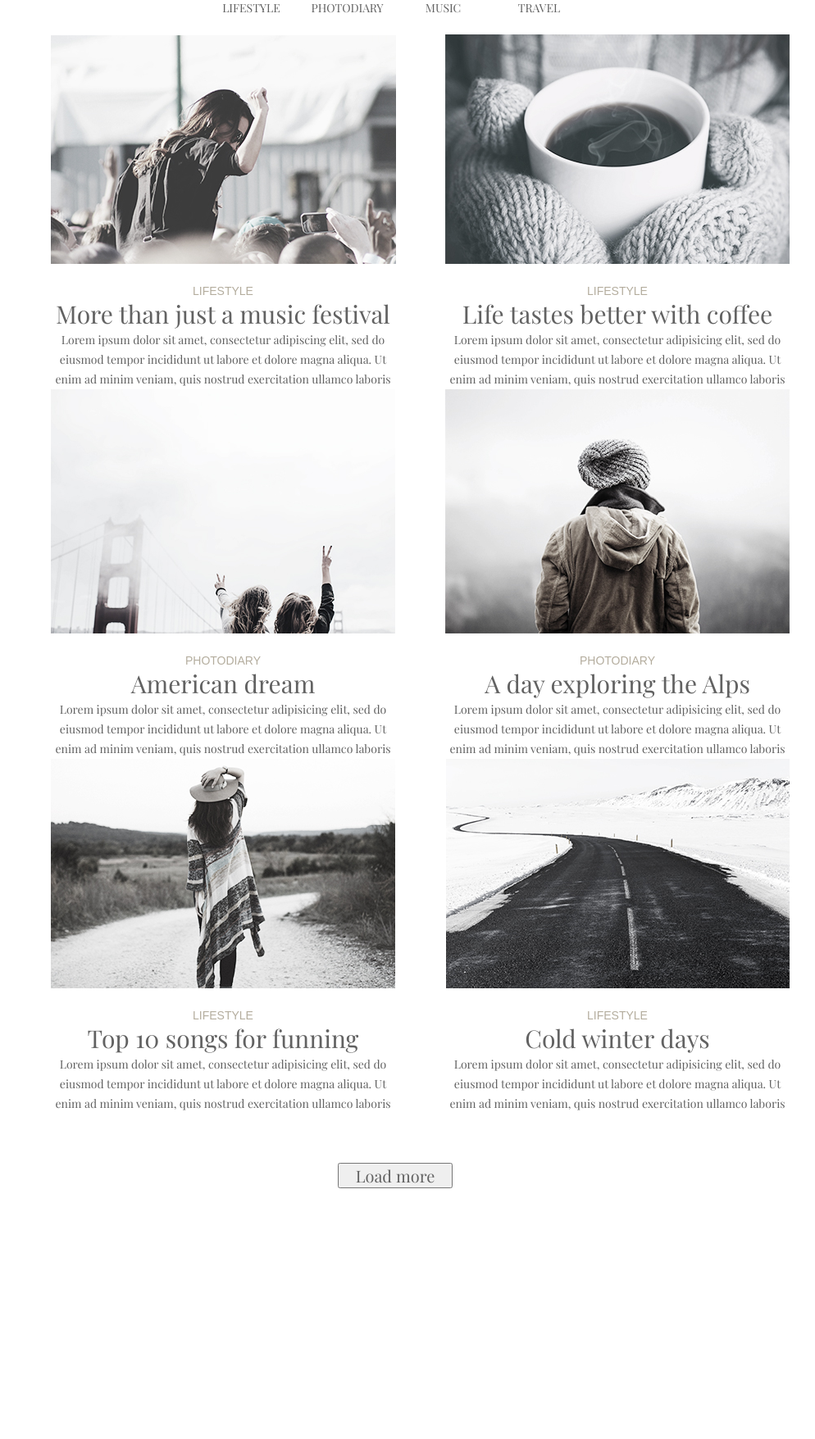
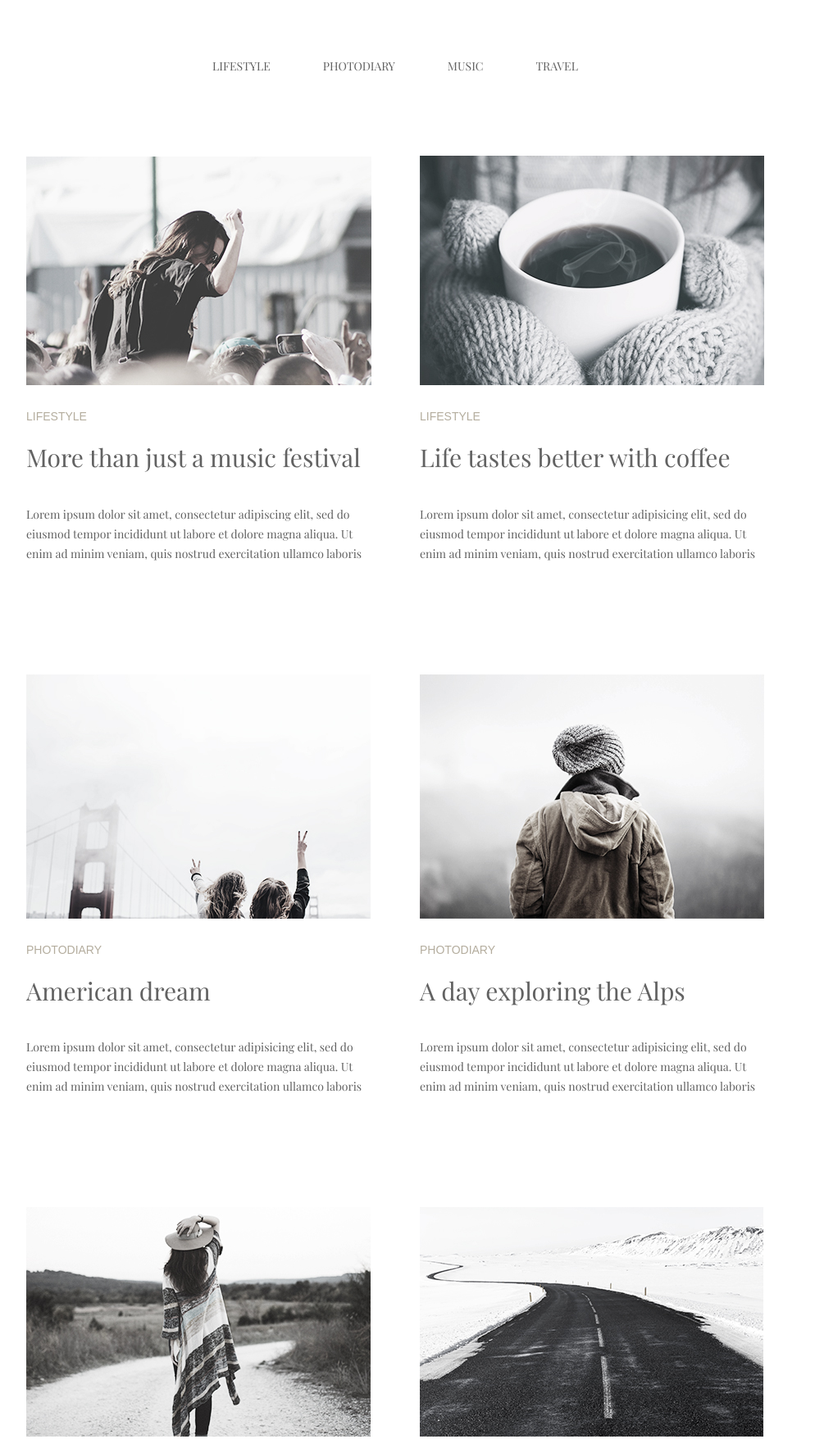
Before and after one commit to riggleton/goit-fe-course, a plain HTML site: page html-css/module-03/index.html in a window 1280 px wide. Shown: the top 1756 px of the page at 82% size, without its empty margins (158-1152 px from the left). Before the commit the page ends 1460 px from the top, so only its background shows below. Drawn offline with nearby package versions, Linux system fonts and the light colour scheme.

Commit message:
changes made

```diff
--- a/html-css/module-03/css/style.css
+++ b/html-css/module-03/css/style.css
@@ -8,91 +8,100 @@ body {
 }
 
 .wrapper {
-    max-width: 965px;
+    width: 900px;
     margin: 0px auto;
 }
 
-ul {
+.menu {
     text-align: center;
-    padding: 0em;
-    margin: 0px;
-    border: 0em;
+    margin: 0;
+    line-height: 10;
+    margin-bottom: 30px;
+    padding: 0;
 }
 
-ul li {
+.menu-item {
     display: inline-block;
-    height: 42px;
-    width: 113px;
     text-transform: uppercase;
     font-size: 14px;
     font-family: "Playfair Display";
-    color: rgb(98, 98, 98);
     text-align: center;
-    vertical-align: top;
     font-weight: normal;
-
+    list-style: none;
 }
 
-article {
+.menu-item:hover {
+    color: #03a9f4;
+}
+
+.menu-item:not(:last-child) {
+    margin-right: 60px;
+}
+
+.menu-item-link {
+    text-decoration: none;
+    color: rgb(98, 98, 98);
+}
+
+.article {
+    margin-bottom: 135px;
     display: inline-block;
-    width: 421px;
-    margin: 0px 61px;
+    width: 420px;
+}
+
+.article:not(:nth-child(2n)) {
+    margin-right: 60px;
+}
+
+.bottom-article {
+    margin-bottom: 60px;
 }
 
 section {
     font-size: 0;
-    text-align: center;
+    padding-bottom: 40px;
 }
 
-.left-article {
-    margin-right: 60px;
+.img {
+    margin-bottom: 30px;
 }
 
-.right-article {
-    margin: 0;
+.category {
+    margin-bottom: 25px;
+    display: block;
 }
 
-img {
-    margin-bottom: 25px;
+.heading {
+    margin-bottom: 40px;
+    color: #626262;
+    font-size: 30px;
+    font-weight: normal;
 }
 
-span {
+.category {
     color: #b4ad9e;
     text-transform: uppercase;
-    text-align: left;
     font-family: "Myriad Pro", Myriad, "Liberation Sans", "Nimbus Sans L", "Helvetica Neue", Helvetica, Arial, sans-serif;
     font-size: 14px;
     font-style: normal;
-    width: 420px;
-    height: 150px;
 }
 
-h2 {
-    color: #626262;
-    font-size: 30px;
-    font-weight: normal;
-    margin: 0;
-}
-
-p {
+.text {
     color: #626262;
     font-size: 14px;
     line-height: 24px;
     margin: 0;
 }
 
-.bottom {
-    margin-bottom: 60px;
+.btn {
+    display: block;
+    margin: 0px auto;
+    font-size: 20px;
+    line-height: 60px;
+    color: #626262;
+    padding: 0 35px;
 }
 
-ul li:hover {
-    color: #03a9f4;
+.btn:hover {
+    cursor: pointer;
 }
-
-button {
-    margin: 0px auto 10px;
-    font-size: 20px;
-    color: #626262;
-    padding: 0 20px;
-
-}
--- a/html-css/module-03/index.html
+++ b/html-css/module-03/index.html
@@ -5,6 +5,7 @@
     <meta name="viewport" content="width=device-width, initial-scale=1.0">
     <meta http-equiv="X-UA-Compatible" content="ie=edge">
     <link rel="stylesheet" href="css/style.css">
+    <link rel="stylesheet" href="css/normalize.css">
     <link href="https://fonts.googleapis.com/css?family=Playfair+Display&display=swap" rel="stylesheet">
     <title>Document</title>
 </head>
@@ -12,53 +13,53 @@
     <div class="wrapper">
         <header>
             <nav>
-                <ul>
-                    <li><a href="#"></a>lifestyle</li>
-                    <li><a href="#"></a>photodiary</li>
-                    <li><a href="#"></a>music</li>
-                    <li><a href="#"></a>travel</li>
+                <ul class="menu">
+                    <li class="menu-item"><a class="menu-item-link" href="#">lifestyle</a></li>
+                    <li class="menu-item"><a class="menu-item-link" href="#">photodiary</a></li>
+                    <li class="menu-item"><a class="menu-item-link" href="#">music</a></li>
+                    <li class="menu-item"><a class="menu-item-link" href="#">travel</a></li>
                 </ul>
             </nav>
         </header>
         <main>
             <section>
-                <article class="left-article">
-                    <img src="img/Untitled-1.jpg" alt="More than just a music festival">
-                    <span>Lifestyle</span>
-                    <h2>More than just a music festival</h2>
-                    <p>Lorem ipsum dolor sit amet, consectetur adipiscing elit, sed do eiusmod tempor incididunt ut labore et dolore magna aliqua. Ut enim ad minim veniam, quis nostrud exercitation ullamco laboris</p>
+                <article class="article">
+                    <img class="img" src="img/Untitled-1.jpg" alt="More than just a music festival">
+                    <span class="category">Lifestyle</span>
+                    <h2 class="heading">More than just a music festival</h2>
+                    <p class="text">Lorem ipsum dolor sit amet, consectetur adipiscing elit, sed do eiusmod tempor incididunt ut labore et dolore magna aliqua. Ut enim ad minim veniam, quis nostrud exercitation ullamco laboris</p>
                 </article>
-                <article class="right-article">
-                    <img src="img/Untitled-2.jpg" alt="Life tastes better with coffee"><br>
-                    <span>Lifestyle</span>
-                    <h2>Life tastes better with coffee</h2>
-                    <p>Lorem ipsum dolor sit amet, consectetur adipisicing elit, sed do eiusmod tempor incididunt ut labore et dolore magna aliqua. Ut enim ad minim veniam, quis nostrud exercitation ullamco laboris</p>
+                <article class="article">
+                    <img class="img" src="img/Untitled-2.jpg" alt="Life tastes better with coffee"><br>
+                    <span class="category">Lifestyle</span>
+                    <h2 class="heading">Life tastes better with coffee</h2>
+                    <p class="text">Lorem ipsum dolor sit amet, consectetur adipisicing elit, sed do eiusmod tempor incididunt ut labore et dolore magna aliqua. Ut enim ad minim veniam, quis nostrud exercitation ullamco laboris</p>
                 </article>
-                <article class="left-article">
-                    <img src="img/Untitled-3.jpg" alt="American dream"><br>
-                    <span>Photodiary</span>
-                    <h2>American dream</h2>
-                    <p>Lorem ipsum dolor sit amet, consectetur adipisicing elit, sed do eiusmod tempor incididunt ut labore et dolore magna aliqua. Ut enim ad minim veniam, quis nostrud exercitation ullamco laboris</p>
+                <article class="article">
+                    <img class="img" src="img/Untitled-3.jpg" alt="American dream"><br>
+                    <span class="category">Photodiary</span>
+                    <h2 class="heading">American dream</h2>
+                    <p class="text">Lorem ipsum dolor sit amet, consectetur adipisicing elit, sed do eiusmod tempor incididunt ut labore et dolore magna aliqua. Ut enim ad minim veniam, quis nostrud exercitation ullamco laboris</p>
                 </article>
-                <article class="right-article">
-                    <img src="img/Untitled-4.jpg" alt="A day exploring the Alps"><br>
-                    <span>Photodiary</span>
-                    <h2>A day exploring the Alps</h2>
-                    <p>Lorem ipsum dolor sit amet, consectetur adipisicing elit, sed do eiusmod tempor incididunt ut labore et dolore magna aliqua. Ut enim ad minim veniam, quis nostrud exercitation ullamco laboris</p>
+                <article class="article">
+                    <img class="img" src="img/Untitled-4.jpg" alt="A day exploring the Alps"><br>
+                    <span class="category">Photodiary</span>
+                    <h2 class="heading">A day exploring the Alps</h2>
+                    <p class="text">Lorem ipsum dolor sit amet, consectetur adipisicing elit, sed do eiusmod tempor incididunt ut labore et dolore magna aliqua. Ut enim ad minim veniam, quis nostrud exercitation ullamco laboris</p>
                 </article>
-                <article class="left-article">
-                    <img src="img/Untitled-5.jpg" alt="Top 10 songs for funning"><br>
-                    <span>Lifestyle</span>
-                    <h2>Top 10 songs for funning</h2>
-                    <p class="bottom">Lorem ipsum dolor sit amet, consectetur adipisicing elit, sed do eiusmod tempor incididunt ut labore et dolore magna aliqua. Ut enim ad minim veniam, quis nostrud exercitation ullamco laboris</p>
+                <article class="article bottom-article">
+                    <img class="img" src="img/Untitled-5.jpg" alt="Top 10 songs for funning"><br>
+                    <span class="category">Lifestyle</span>
+                    <h2 class="heading">Top 10 songs for funning</h2>
+                    <p class="text bottom">Lorem ipsum dolor sit amet, consectetur adipisicing elit, sed do eiusmod tempor incididunt ut labore et dolore magna aliqua. Ut enim ad minim veniam, quis nostrud exercitation ullamco laboris</p>
                 </article>
-                <article class="right-article">
-                    <img src="img/Untitled-6.jpg" alt="Cold winter days"><br>
-                    <span>Lifestyle</span>
-                    <h2>Cold winter days</h2>
-                    <p class="bottom">Lorem ipsum dolor sit amet, consectetur adipisicing elit, sed do eiusmod tempor incididunt ut labore et dolore magna aliqua. Ut enim ad minim veniam, quis nostrud exercitation ullamco laboris</p>
+                <article class="article bottom-article">
+                    <img class="img" src="img/Untitled-6.jpg" alt="Cold winter days"><br>
+                    <span class="category">Lifestyle</span>
+                    <h2 class="heading">Cold winter days</h2>
+                    <p class="text bottom">Lorem ipsum dolor sit amet, consectetur adipisicing elit, sed do eiusmod tempor incididunt ut labore et dolore magna aliqua. Ut enim ad minim veniam, quis nostrud exercitation ullamco laboris</p>
                 </article>
-                <button>Load more</button>
+                <button class="btn">Load more</button>
             </section>
         </main>
     </div>
```
Also changed, not shown: html-css/module-03/css/normalize.css (added).
